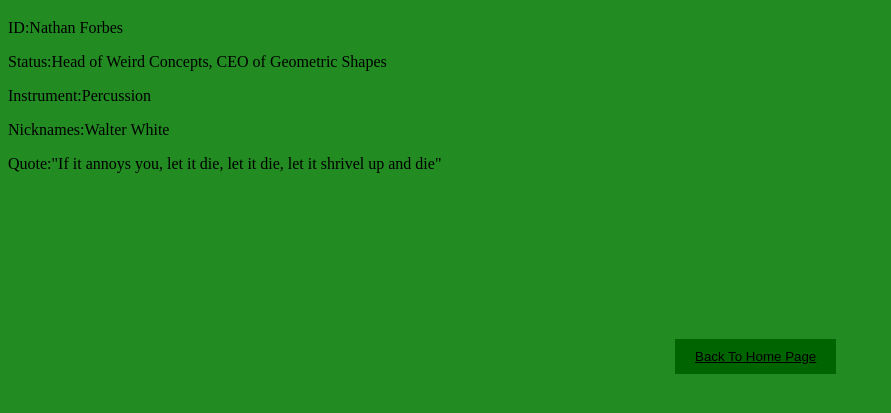
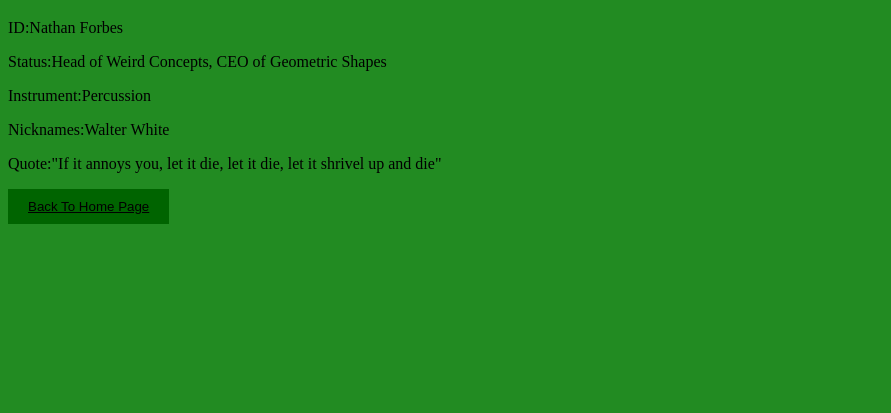
Before and after one commit to HENRA-html/DaFriendGroup.com, a plain HTML site: page Nathan.html in a window 1280 px wide. Shown: the part 61-474 px from the top of the page, without its empty margins (0-891 px from the left). Drawn offline with Linux system fonts and the light colour scheme.

Commit message:
Update Nathan.html

```diff
--- a/Nathan.html
+++ b/Nathan.html
@@ -11,8 +11,6 @@
         }
         .button {
             position: absolute;
-            top: 400px;
-            left: 675px;
             background-color: darkgreen;
             color: darkgreen;
             border: 2px black;
```
